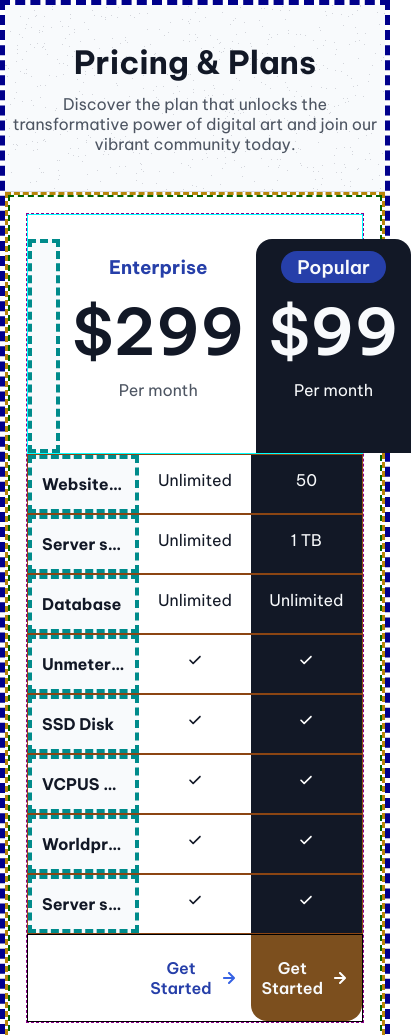
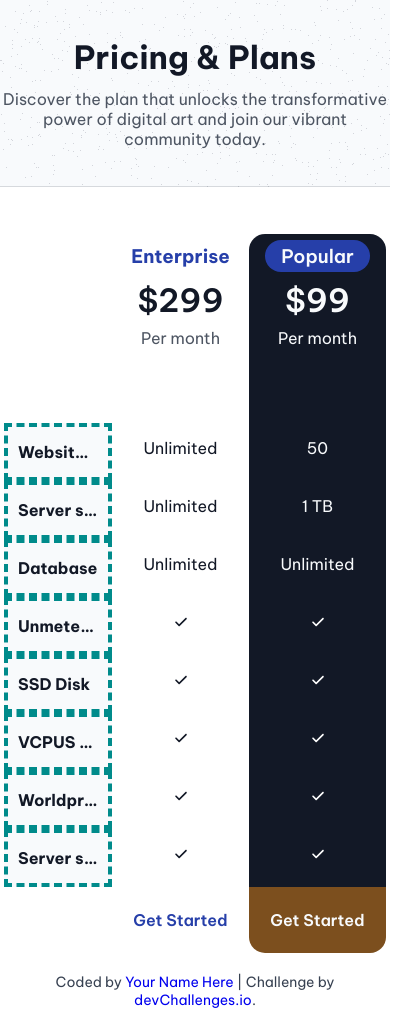
Before and after one commit to DevelopWebAdnan/pricing-table-master, a plain HTML site: page index.html in a window 390 px wide. Shown: the top 1035 px of the page, 411 px wide, since content can reach past the window. After the commit the page ends 1009 px from the top, so only its background shows below. Drawn offline with Linux system fonts and the light colour scheme.

Commit message:
Made the site responsive for desktop, laptop and mobile devices

```diff
--- a/index.html
+++ b/index.html
@@ -62,21 +62,23 @@
         /* padding: 15px 10px; */
       }
 
-      .pricing-table-section {
+      /* .pricing-table-section {
         border: 5px dashed darkblue;
-      }
+      } */
       .section-title-container {
-        /* border: 4px dashed darkcyan; */
         text-align: center;
         background-image: url('resources/bg-pattern.png');
         /* background-color: #E5E7EB; */
         background-color: #F8FAFC;
         border-bottom: 1px solid #4D556233;
         padding: 37px 0;
+      }
+       .section-title-content {
+        /* border: 4px dashed darkcyan; */
         margin: 0 auto;
-        max-width: 480px;
+        max-width: 450px;
       }
-      .section-title-container .title {
+      .section-title-content .title {
         font-size: 2rem;
         margin-bottom: 12px;
       }
@@ -84,26 +86,26 @@
         color: #4D5562;
         margin-top: 8px;
       }
-      .table-container{
+      /* .table-container{
         border: 3px dashed darkgoldenrod;
-      }
+      } */
       .table-content{
-        border: 2px dashed darkgreen;
+        /* border: 2px dashed darkgreen; */
         padding: 37px;
         text-align: center;
       }
       .table-rows{
-        border: 1px dashed darkmagenta;
+        /* border: 1px dashed darkmagenta; */
         display: grid;
-        grid-template-columns: repeat(5, 1fr);
+        grid-template-columns: 210px repeat(4, 1fr);
         /* grid-template-columns: calc(210px - repeat(4, 1fr)); */
         grid-template-rows: repeat(10, 1fr);
       }
       .table-row {
-        border: 1px solid saddlebrown;
+        /* border: 1px solid saddlebrown; */
         grid-column: span 5;
         display: grid;
-        grid-template-columns: repeat(5, 1fr);
+        grid-template-columns: 210px repeat(4, 1fr);
         /* grid-template-columns: calc(210px, repeat(4, 1fr) - 210px); */
         grid-row: span 1;
         /* padding: 12px 8px; */
@@ -122,7 +124,7 @@
         order: 4;
       }
       .table-title-row {
-        border: 1px solid aqua;
+        /* border: 1px solid aqua; */
         grid-row: span 4;
       }
       .title-column, .title-column.popular-column {
@@ -190,9 +192,9 @@
       /* .team-column{}
       .enterprise-column{} */
 
-      .table-footer-row{
+      /* .table-footer-row{
         border: 1px solid black;
-      }
+      } */
       /* .footer-column {
         text-align: center;
       } */
@@ -223,21 +225,23 @@
       @media screen and (max-width: 640px) {
         .table-content{
         /* border: 2px dashed darkgreen; */
-        padding: 16px;
+        padding: 4px;
         /* text-align: center; */
       }
-      /* .table-rows{
-        border: 1px dashed darkmagenta;
-        display: grid;
-        grid-template-columns: repeat(1, 1fr);
-        grid-template-columns: calc(210px - repeat(4, 1fr));
-        grid-template-rows: repeat(10, 1fr);
-      } */
+      .table-rows{
+        /* border: 1px dashed darkmagenta;
+        display: grid; */
+        grid-template-columns: 108px repeat(2, 1fr);
+        /* grid-template-columns: repeat(2, 1fr); */
+        /* grid-template-columns: calc(210px - repeat(4, 1fr));
+        grid-template-rows: repeat(10, 1fr); */
+      }
       .table-row {
-        /* border: 1px solid saddlebrown;
-        grid-column: span 5;
-        display: grid; */
-        grid-template-columns: repeat(3, 1fr);
+        /* border: 1px solid saddlebrown; */
+        grid-column: span 3;
+        /* display: grid; */
+        grid-template-columns: 108px repeat(2, 1fr);
+        /* grid-template-columns: repeat(2, 1fr); */
         /* grid-row: span 1; */
       }
        .table-row .free-column {
@@ -254,9 +258,16 @@
       .table-row .enterprise-column {
         order: 3;
       }
+       /* .table-title-row {
+        grid-row: span 4;
+      } */
       .title-column, .title-column.popular-column {
         grid-row: 3 /span 3;
-        padding: 16px 12px;
+        padding: 10px 8px;
+      }
+      .title-column .title{
+        font-size: 2rem;
+        /* margin-top: 12px; */
       }
       /* .row-title{
         background-color: #F8FAFC;
@@ -266,6 +277,66 @@
         border: 4px dashed darkcyan;
         width: 108px;
       }  */
+        .footer-column .button img {
+          display: none;
+      }
+      }
+      /* for tablet devices */
+      @media screen and (min-width: 641px) and (max-width: 1032px) {
+        .table-content{
+        /* border: 2px dashed darkgreen; */
+        padding: 12px;
+        /* text-align: center; */
+      }
+      .table-rows{
+        /* border: 1px dashed darkmagenta;
+        display: grid; */
+        grid-template-columns: 210px repeat(3, 1fr);
+        /* grid-template-columns: repeat(2, 1fr); */
+        /* grid-template-columns: calc(210px - repeat(4, 1fr));
+        grid-template-rows: repeat(10, 1fr); */
+      }
+      .table-row {
+        /* border: 1px solid saddlebrown; */
+        grid-column: span 4;
+        /* display: grid; */
+        grid-template-columns: 210px repeat(3, 1fr);
+        /* grid-template-columns: repeat(2, 1fr); */
+        /* grid-row: span 1; */
+      }
+       .table-row .free-column {
+        /* order: 1; */
+        display: none;
+      }
+      /* .table-row .team-column {
+        order: 2;
+        display: none;
+      } */
+      /* .table-row .popular-column {
+        order: 3;
+      }
+      .table-row .enterprise-column {
+        order: 4;
+      } */
+      .title-column, .title-column.popular-column {
+        grid-row: 3 /span 3;
+        padding: 20px 16px;
+      }
+      .title-column .title{
+        font-size: 3rem;
+        /* margin-top: 12px; */
+      }
+      /* .row-title{
+        background-color: #F8FAFC;
+        text-align: start;
+        text-wrap: nowrap;
+        text-overflow: ellipsis;
+        border: 4px dashed darkcyan;
+        width: 108px;
+      }  */
+        /* .footer-column .button img {
+          display: none;
+      } */
       }
     </style>
   </head>
@@ -273,15 +344,18 @@
     <main>
       <section class="pricing-table-section">
         <div class="section-title-container">
-          <h1 class="title be-vietnam-pro-bold">Pricing & Plans</h1>
-          <p class="description">Discover the plan that unlocks the transformative power of digital art and join our vibrant community today.</p>
+          <div class="section-title-content">
+            <h1 class="title be-vietnam-pro-bold">Pricing & Plans</h1>
+            <p class="description">Discover the plan that unlocks the transformative power of digital art and join our vibrant community today.</p>
+          </div>
         </div>
         <!-- .table-container>.table-content>.table-title>h3.sub-title+h2.title+p.description -->
         <div class="table-container">
           <div class="table-content">
             <div class="table-rows">
               <div class="table-row table-title-row">
-                <div class="row-title title-column"></div>
+                <!-- <div class="row-title title-column"></div> -->
+                <div class="title-column"></div>
                 <div class="title-column free-column">
                   <h3 class="sub-title">Free</h3>
                   <h2 class="title be-vietnam-pro-semibold">$0</h2>
```
